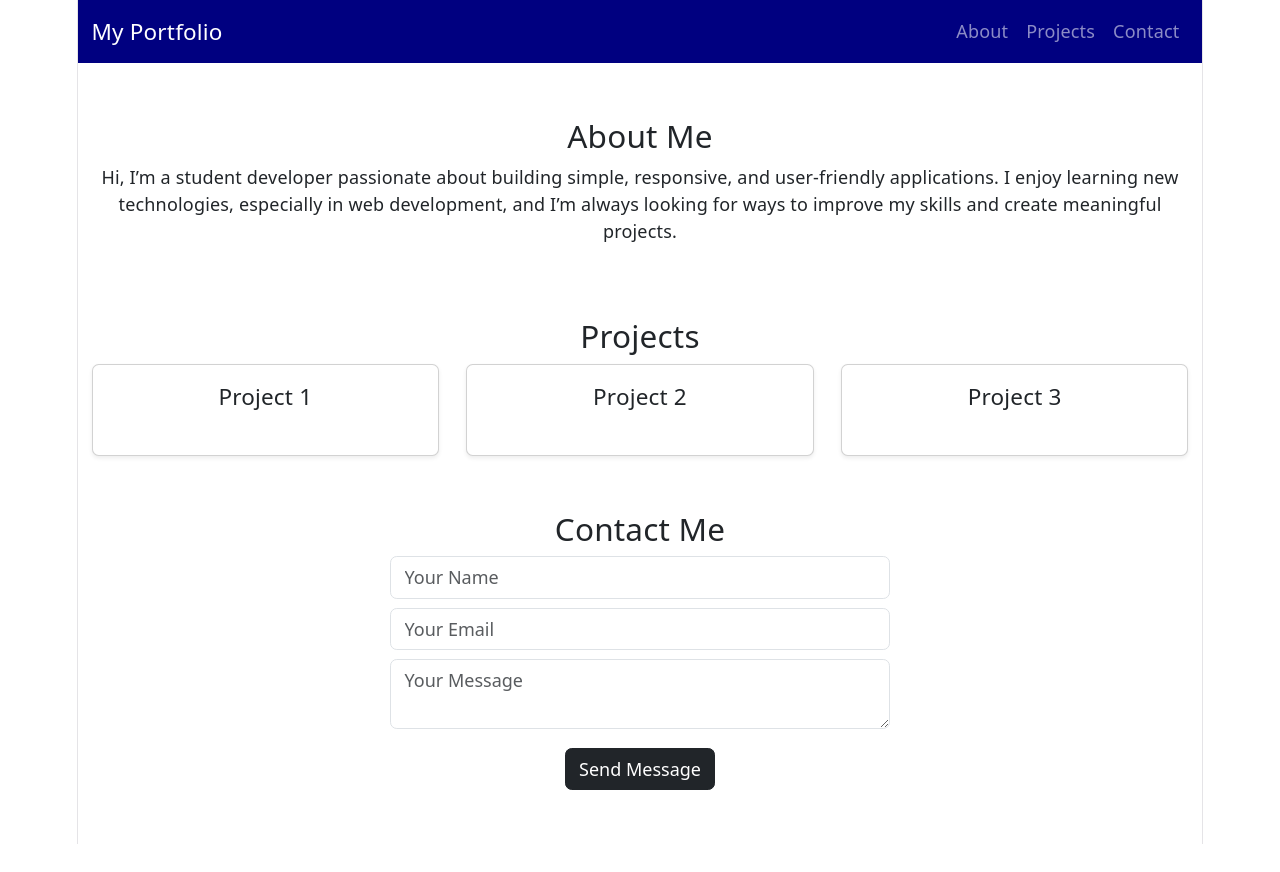
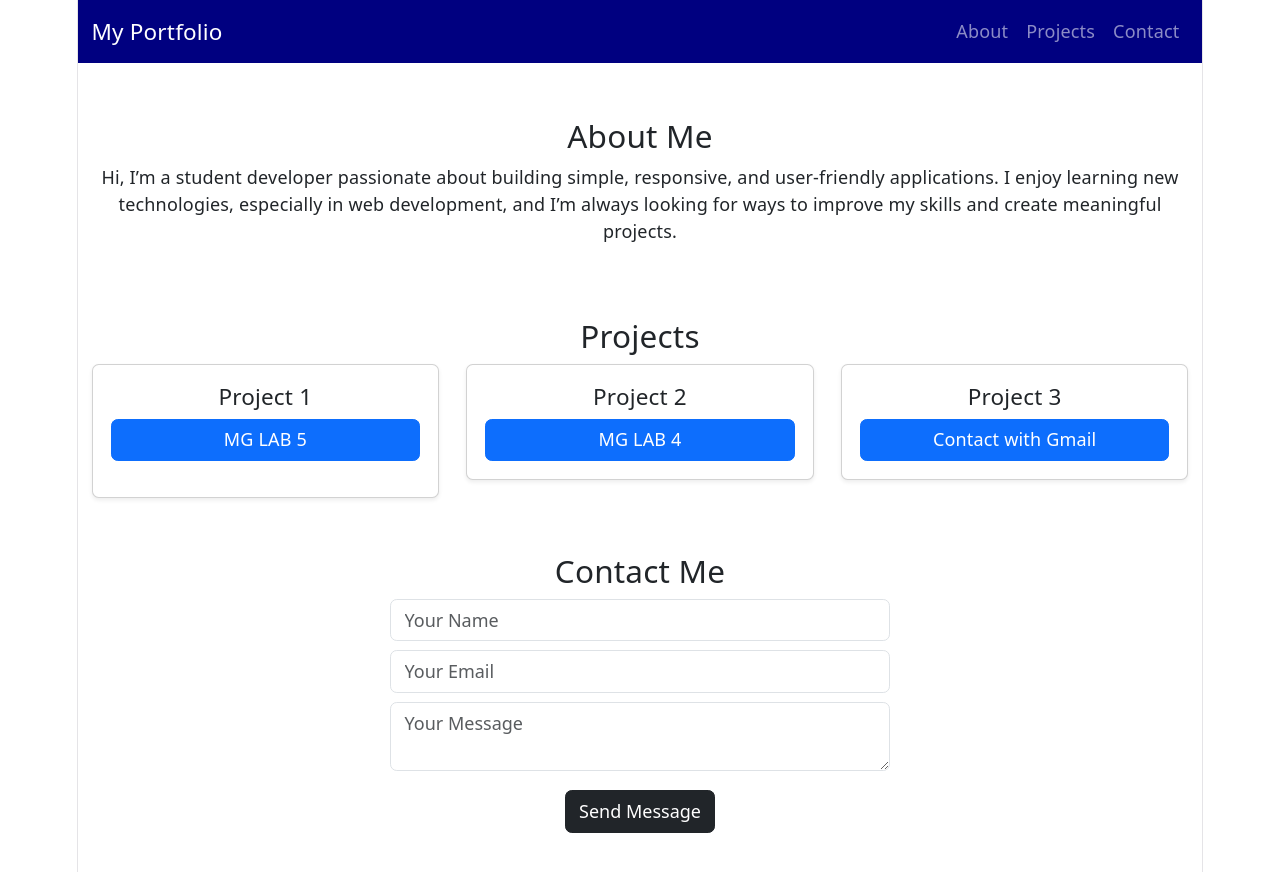
Before and after one commit to balongSIT-jy/BALONG_APTECH_FINAL_PROJECT, a React (Vite) app: page / in a window 1280 px wide. Shown: the top 872 px of the page. Before the commit the page ends 844 px from the top, so only its background shows below. Built offline with nearby package versions, Linux system fonts and the light colour scheme.

Commit message:
changed something

```diff
--- a/package.json
+++ b/package.json
@@ -10,6 +10,7 @@
     "preview": "vite preview"
   },
   "dependencies": {
+    "bootstrap": "^5.3.8",
     "react": "^19.2.5",
     "react-dom": "^19.2.5",
     "react-router-dom": "^7.14.2"
--- a/src/pages/Projects.tsx
+++ b/src/pages/Projects.tsx
@@ -8,6 +8,11 @@ function Projects() {
         <div className="col-md-4">
           <div className="card p-3 shadow-sm">
             <h5>Project 1</h5>
+            <a href="https://balongsit-jy.github.io/MG_LAB5_BALONG/"
+              target="_blank"
+              rel="mg lab 5"
+              className="btn btn-primary"
+            >MG LAB 5</a>
             <p>
             </p>
           </div>
@@ -16,14 +21,22 @@ function Projects() {
         <div className="col-md-4">
           <div className="card p-3 shadow-sm">
             <h5>Project 2</h5>
-            <p></p>
+            <a href="https://balongsit-jy.github.io/MG_LAB4_BALONG/"
+              target="_blank"
+              rel="mg lab 4"
+              className="btn btn-primary"
+            >MG LAB 4</a>
           </div>
         </div>
 
         <div className="col-md-4">
           <div className="card p-3 shadow-sm">
             <h5>Project 3</h5>
-            <p></p>
+            <a href="https://balongsit-jy.github.io/aptech_final_contact_with_gmail/"
+              target="_blank"
+              rel="contact with gmail"
+              className="btn btn-primary"
+            >Contact with Gmail</a>
           </div>
         </div>
       </div>
```
Also changed, not shown: 1 other file (tests, documents, lock files or other folders).
